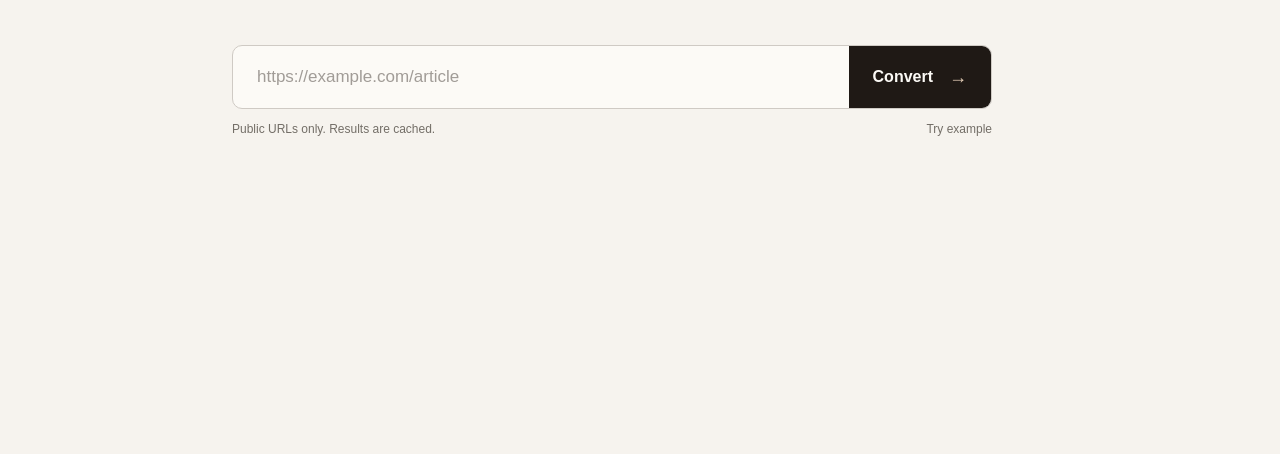
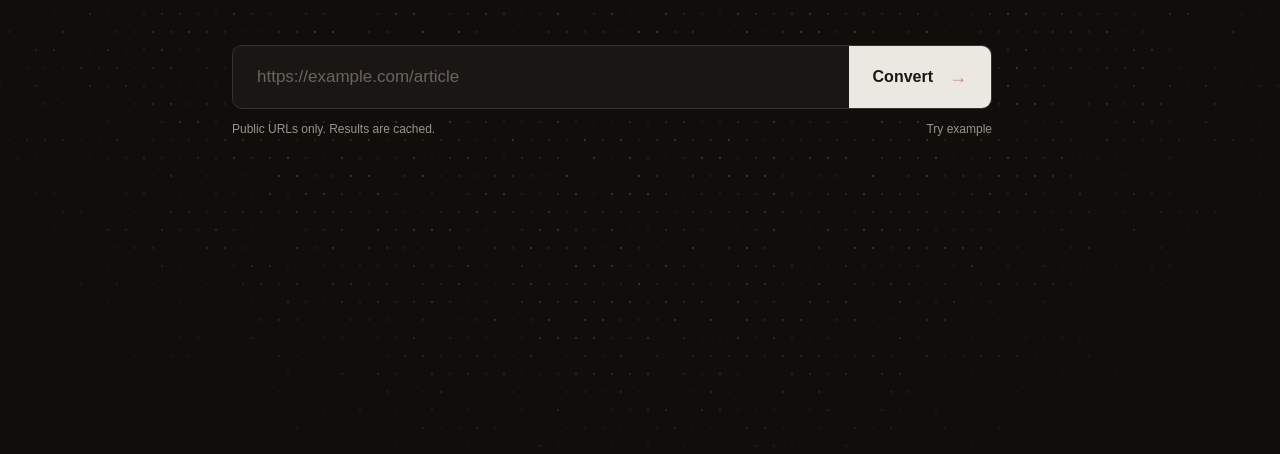
Before and after one commit to JSzesze/repruv, a website: page public/index.html in a window 1280 px wide. Shown: the part 346-800 px from the top of the page. Drawn offline with Linux system fonts and the light colour scheme; a web font is replaced by a local one.

Commit message:
Add a dark dotted glow background

```diff
--- /dev/null
+++ b/public/dotted-glow.js
@@ -0,0 +1,98 @@
+/**
+ * Vanilla adaptation of Aceternity UI's DottedGlowBackground.
+ * https://ui.aceternity.com/components/dotted-glow-background
+ */
+(() => {
+  const canvas = document.querySelector("#dotted-glow-canvas");
+  const context = canvas?.getContext("2d");
+  if (!canvas || !context) return;
+
+  const gap = 18;
+  const radius = 1.15;
+  const opacity = 0.46;
+  const speedMin = 0.22;
+  const speedMax = 0.62;
+  const dotColor = "rgba(180, 179, 174, 0.62)";
+  const glowColor = "rgba(204, 135, 78, 0.62)";
+  const reducedMotion = window.matchMedia("(prefers-reduced-motion: reduce)");
+
+  let width = 0;
+  let height = 0;
+  let dots = [];
+  let frame = 0;
+  let running = false;
+
+  function buildDots() {
+    dots = [];
+    const columns = Math.ceil(width / gap) + 2;
+    const rows = Math.ceil(height / gap) + 2;
+
+    for (let column = -1; column < columns; column += 1) {
+      for (let row = -1; row < rows; row += 1) {
+        dots.push({
+          x: column * gap + (row % 2 === 0 ? 0 : gap * 0.5),
+          y: row * gap,
+          phase: Math.random() * Math.PI * 2,
+          speed: speedMin + Math.random() * (speedMax - speedMin),
+        });
+      }
+    }
+  }
+
+  function resize() {
+    const pixelRatio = Math.min(Math.max(window.devicePixelRatio || 1, 1), 2);
+    width = window.innerWidth;
+    height = window.innerHeight;
+    canvas.width = Math.max(1, Math.floor(width * pixelRatio));
+    canvas.height = Math.max(1, Math.floor(height * pixelRatio));
+    canvas.style.width = `${width}px`;
+    canvas.style.height = `${height}px`;
+    context.setTransform(pixelRatio, 0, 0, pixelRatio, 0, 0);
+    buildDots();
+    draw(performance.now(), false);
+  }
+
+  function draw(now, continueAnimation = true) {
+    context.clearRect(0, 0, width, height);
+    context.save();
+    context.fillStyle = dotColor;
+
+    const time = now / 1000;
+    for (const dot of dots) {
+      const mod = (time * dot.speed + dot.phase) % 2;
+      const wave = mod < 1 ? mod : 2 - mod;
+      const alpha = 0.2 + 0.54 * wave;
+
+      if (alpha > 0.6) {
+        const glow = (alpha - 0.6) / 0.4;
+        context.shadowColor = glowColor;
+        context.shadowBlur = 5 * glow;
+      } else {
+        context.shadowColor = "transparent";
+        context.shadowBlur = 0;
+      }
+
+      context.globalAlpha = alpha * opacity;
+      context.beginPath();
+      context.arc(dot.x, dot.y, radius, 0, Math.PI * 2);
+      context.fill();
+    }
+
+    context.restore();
+    if (continueAnimation && running) frame = requestAnimationFrame(draw);
+  }
+
+  function updateAnimation() {
+    cancelAnimationFrame(frame);
+    running = !reducedMotion.matches && !document.hidden;
+    if (running) frame = requestAnimationFrame(draw);
+    else draw(performance.now(), false);
+  }
+
+  window.addEventListener("resize", resize, { passive: true });
+  document.addEventListener("visibilitychange", updateAnimation);
+  reducedMotion.addEventListener?.("change", updateAnimation);
+
+  resize();
+  updateAnimation();
+})();
--- a/public/index.html
+++ b/public/index.html
@@ -3,7 +3,7 @@
   <head>
     <meta charset="UTF-8" />
     <meta name="viewport" content="width=device-width, initial-scale=1.0" />
-    <meta name="theme-color" content="#f5f3ed" />
+    <meta name="theme-color" content="#171614" />
     <meta name="description" content="Turn a public webpage or X post into clean Markdown." />
     <meta property="og:title" content="Repruv — URL to Markdown" />
     <meta property="og:description" content="Paste a public URL. Get clean Markdown." />
@@ -16,10 +16,15 @@
       rel="stylesheet"
     />
     <link rel="stylesheet" href="/styles.css" />
+    <script src="/dotted-glow.js" defer></script>
     <script src="/app.js" defer></script>
   </head>
   <body>
     <a class="skip-link" href="#url">Skip to URL input</a>
+
+    <div class="dotted-glow" aria-hidden="true">
+      <canvas id="dotted-glow-canvas"></canvas>
+    </div>
 
     <div class="page">
       <header>
--- a/public/styles.css
+++ b/public/styles.css
@@ -1,12 +1,12 @@
 :root {
-  color-scheme: light;
-  --canvas: oklch(0.965 0.008 78);
-  --surface: oklch(0.985 0.005 78);
-  --ink: oklch(0.22 0.012 63);
-  --muted: oklch(0.54 0.012 68);
-  --line: oklch(0.84 0.01 72);
-  --accent: oklch(0.59 0.13 42);
-  --error: oklch(0.52 0.14 28);
+  color-scheme: dark;
+  --canvas: oklch(0.16 0.008 64);
+  --surface: oklch(0.205 0.009 64);
+  --ink: oklch(0.93 0.009 76);
+  --muted: oklch(0.67 0.012 72);
+  --line: oklch(0.32 0.011 68);
+  --accent: oklch(0.7 0.11 46);
+  --error: oklch(0.72 0.13 28);
   --space-xs: 4px;
   --space-sm: 8px;
   --space-md: 12px;
@@ -38,6 +38,22 @@ body {
   background: var(--canvas);
 }
 
+.dotted-glow {
+  position: fixed;
+  z-index: 0;
+  inset: 0;
+  overflow: hidden;
+  pointer-events: none;
+  -webkit-mask-image: radial-gradient(ellipse at 50% 38%, black 0%, rgba(0, 0, 0, 0.88) 48%, transparent 88%);
+  mask-image: radial-gradient(ellipse at 50% 38%, black 0%, rgba(0, 0, 0, 0.88) 48%, transparent 88%);
+}
+
+.dotted-glow canvas {
+  display: block;
+  width: 100%;
+  height: 100%;
+}
+
 button,
 input {
   font: inherit;
@@ -64,6 +80,8 @@ a {
 }
 
 .page {
+  position: relative;
+  z-index: 1;
   width: min(880px, 100%);
   margin: 0 auto;
   padding-inline: clamp(var(--space-lg), 5vw, var(--space-2xl));
@@ -193,7 +211,7 @@ input::placeholder {
 }
 
 .button-arrow {
-  color: color-mix(in oklch, var(--surface) 72%, var(--accent));
+  color: var(--accent);
   font-size: 18px;
   transition: transform 180ms cubic-bezier(0.22, 1, 0.36, 1);
 }
```
Also changed, not shown: .impeccable.md, public/favicon.svg.
